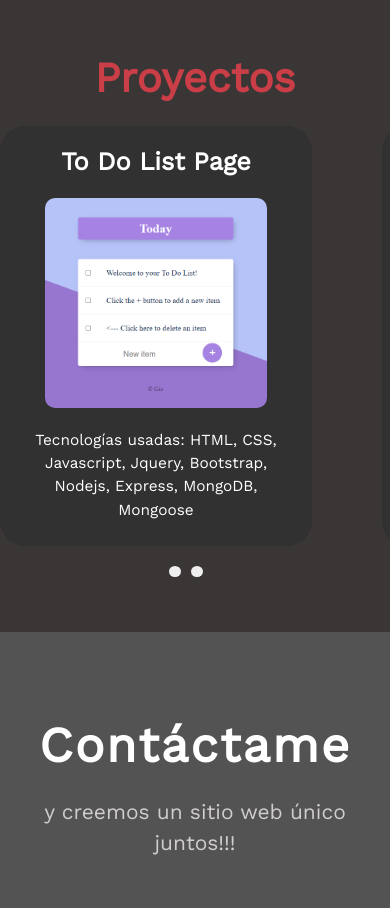
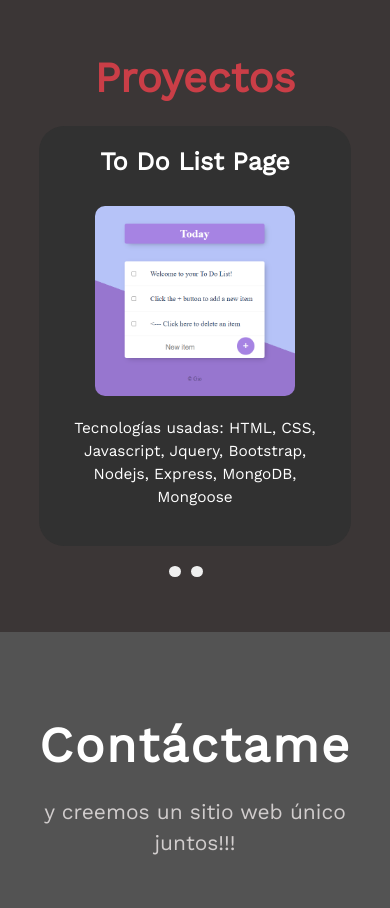
Before and after one commit to giovanni-campanini/personal, a plain HTML site: page index.html in a window 390 px wide. Shown: the part 4640-5548 px from the top of the page. Drawn offline with nearby package versions, Linux system fonts and the light colour scheme; a script that the page names is missing.

Commit message:
Responsive changes on porfolio

```diff
--- a/styles/styles.css
+++ b/styles/styles.css
@@ -362,9 +362,11 @@ body {
 .porfolio-container {
   background-color: var(--dark-high);
   padding: 2em;
-  text-align: center;
+  display: flex;
+  justify-content: center;
+  flex-direction: column;
   height: 27em;
-  width: 40em;
+  width: 50vw;
   border-radius: 25px;
 }
 
@@ -382,7 +384,6 @@ body {
   margin: 1.5em 2.5em;
   overflow: hidden;
   height: 15em;
-  width: 30em;
   display: flex;
   justify-content: center;
   border-radius: 10px;
@@ -468,14 +469,14 @@ body {
   }
   .porfolio-container {
     height: 30em;
-    width: 80%;
+    width: 80vw;
     padding: 1.5em 2em;
   }
   .porfolio-description {
     font-size: 1.1em;
   }
   .porfolio-img-container {
-    width: 90%;
+    width: 60vw;
     margin: 1.5em auto;
   }
   .glide__arrow {
```
